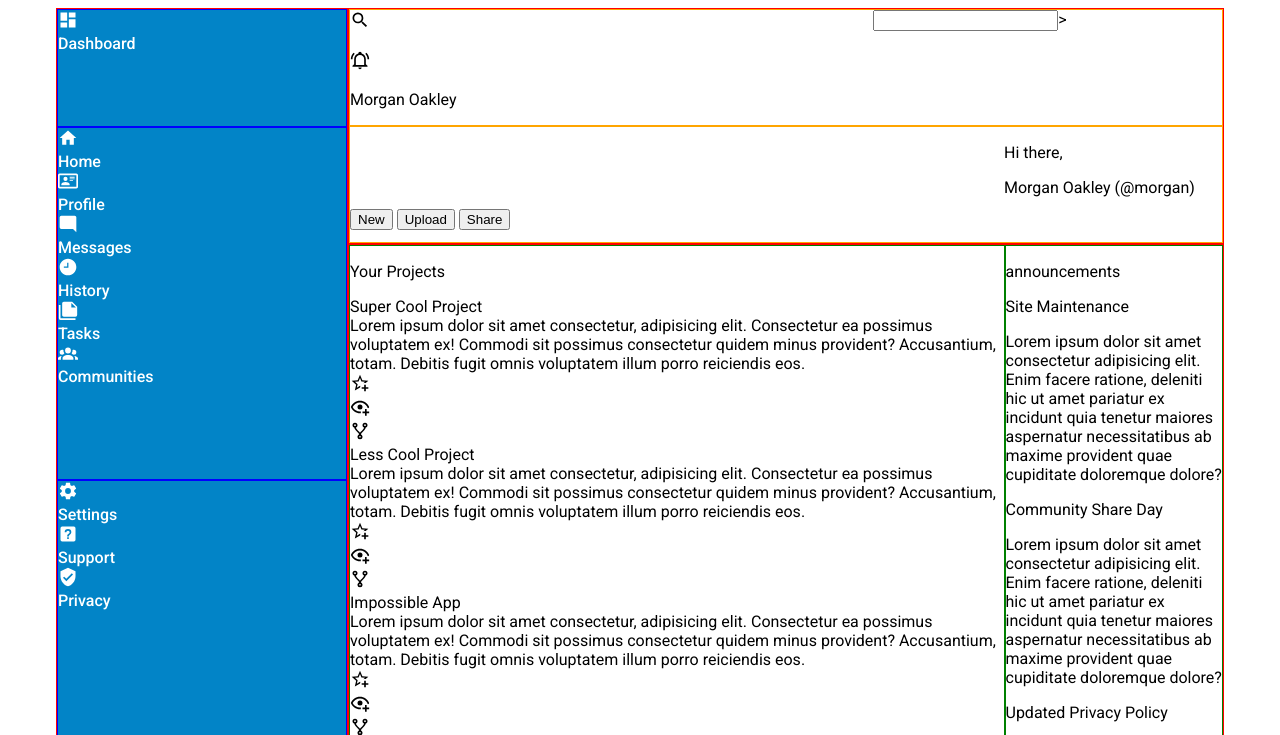
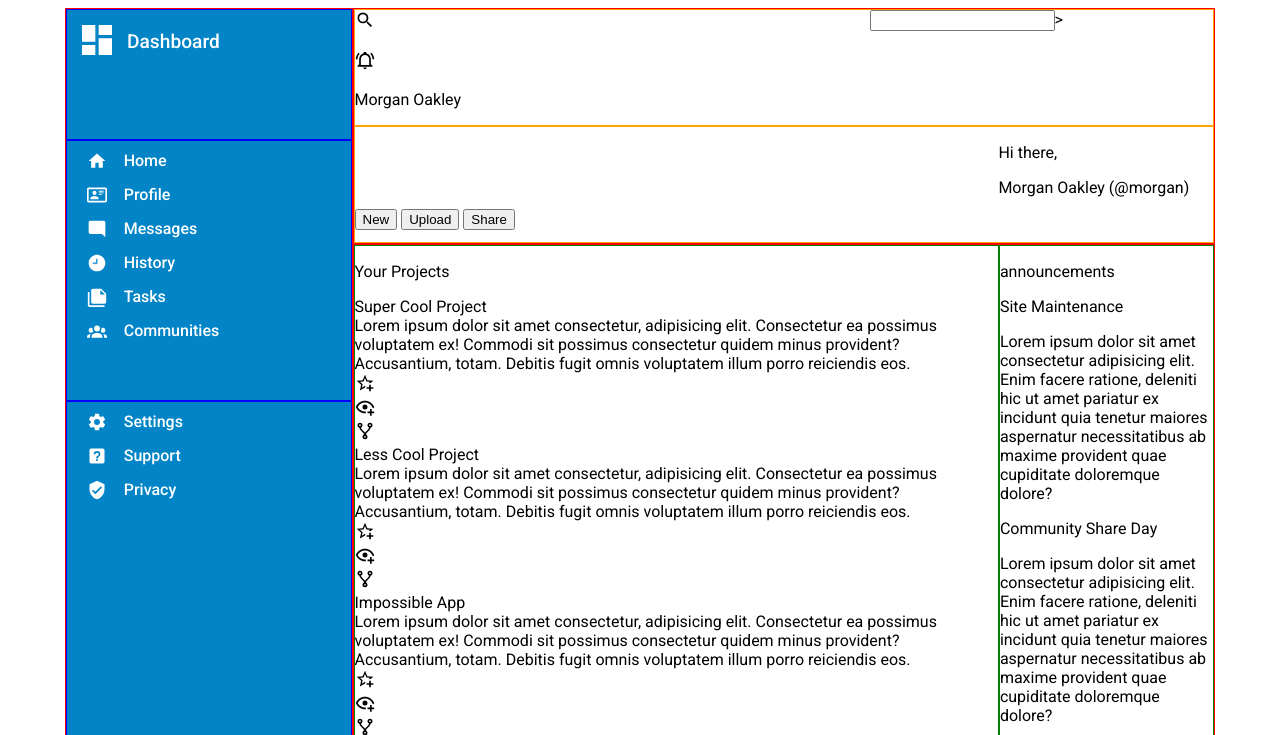
Before and after one commit to tomeklarysz/Admin-Dashboard, a plain HTML site: page index.html in a window 1280 px wide. Shown: the top 735 px of the page. Drawn offline with Linux system fonts and the light colour scheme.

Commit message:
sidebar done

```diff
--- a/index.html
+++ b/index.html
@@ -42,68 +42,50 @@
     </div>
     <div class="sidebar">
       <div class="top-sidebar">
-        <div class="sidebar-icon">
+        <div id="dashboard-icon">
           <svg xmlns="http://www.w3.org/2000/svg" viewBox="0 0 24 24"><title>view-dashboard</title><path d="M13,3V9H21V3M13,21H21V11H13M3,21H11V15H3M3,13H11V3H3V13Z" /></svg>
         </div>
         <div>Dashboard</div>
       </div>
       <div class="main-sidebar">
-        <div id="home-sidebar">
         <div class="sidebar-icon">
           <svg xmlns="http://www.w3.org/2000/svg" viewBox="0 0 24 24"><title>home</title><path d="M10,20V14H14V20H19V12H22L12,3L2,12H5V20H10Z" /></svg>
         </div>
         <div>Home</div>
-        </div>
-        <div id="profile-sidebar">
         <div class="sidebar-icon">
           <svg xmlns="http://www.w3.org/2000/svg" viewBox="0 0 24 24"><title>card-account-details-outline</title><path d="M22,3H2C0.91,3.04 0.04,3.91 0,5V19C0.04,20.09 0.91,20.96 2,21H22C23.09,20.96 23.96,20.09 24,19V5C23.96,3.91 23.09,3.04 22,3M22,19H2V5H22V19M14,17V15.75C14,14.09 10.66,13.25 9,13.25C7.34,13.25 4,14.09 4,15.75V17H14M9,7A2.5,2.5 0 0,0 6.5,9.5A2.5,2.5 0 0,0 9,12A2.5,2.5 0 0,0 11.5,9.5A2.5,2.5 0 0,0 9,7M14,7V8H20V7H14M14,9V10H20V9H14M14,11V12H18V11H14" /></svg>
         </div>
         <div>Profile</div>
-        </div>
-        <div id="messages">
         <div class="sidebar-icon">
           <svg xmlns="http://www.w3.org/2000/svg" viewBox="0 0 24 24"><title>message-reply</title><path d="M22,4C22,2.89 21.1,2 20,2H4A2,2 0 0,0 2,4V16A2,2 0 0,0 4,18H18L22,22V4Z" /></svg>
         </div>
         <div>Messages</div>
-        </div>
-        <div id="history">
         <div class="sidebar-icon">
           <svg xmlns="http://www.w3.org/2000/svg" viewBox="0 0 24 24"><title>clock-time-nine</title><path d="M12 2C6.5 2 2 6.5 2 12C2 17.5 6.5 22 12 22C17.5 22 22 17.5 22 12S17.5 2 12 2M12.5 13H7V11.5H11V7H12.5V13Z" /></svg>
         </div>
         <div>History</div>
-        </div>
-        <div id="tasks">
         <div class="sidebar-icon">
           <svg xmlns="http://www.w3.org/2000/svg" viewBox="0 0 24 24"><title>note-multiple</title><path d="M16,9H21.5L16,3.5V9M7,2H17L23,8V18A2,2 0 0,1 21,20H7C5.89,20 5,19.1 5,18V4A2,2 0 0,1 7,2M3,6V22H21V24H3A2,2 0 0,1 1,22V6H3Z" /></svg>
         </div>
         <div>Tasks</div>
-        </div>
-        <div id="communities">
         <div class="sidebar-icon">
           <svg xmlns="http://www.w3.org/2000/svg" viewBox="0 0 24 24"><title>account-group</title><path d="M12,5.5A3.5,3.5 0 0,1 15.5,9A3.5,3.5 0 0,1 12,12.5A3.5,3.5 0 0,1 8.5,9A3.5,3.5 0 0,1 12,5.5M5,8C5.56,8 6.08,8.15 6.53,8.42C6.38,9.85 6.8,11.27 7.66,12.38C7.16,13.34 6.16,14 5,14A3,3 0 0,1 2,11A3,3 0 0,1 5,8M19,8A3,3 0 0,1 22,11A3,3 0 0,1 19,14C17.84,14 16.84,13.34 16.34,12.38C17.2,11.27 17.62,9.85 17.47,8.42C17.92,8.15 18.44,8 19,8M5.5,18.25C5.5,16.18 8.41,14.5 12,14.5C15.59,14.5 18.5,16.18 18.5,18.25V20H5.5V18.25M0,20V18.5C0,17.11 1.89,15.94 4.45,15.6C3.86,16.28 3.5,17.22 3.5,18.25V20H0M24,20H20.5V18.25C20.5,17.22 20.14,16.28 19.55,15.6C22.11,15.94 24,17.11 24,18.5V20Z" /></svg>
         </div>
         <div>Communities</div>
       </div>
-      </div>
       <div class="bottom-sidebar">
-        <div id="settings">
         <div class="sidebar-icon">
           <svg xmlns="http://www.w3.org/2000/svg" viewBox="0 0 24 24"><title>cog</title><path d="M12,15.5A3.5,3.5 0 0,1 8.5,12A3.5,3.5 0 0,1 12,8.5A3.5,3.5 0 0,1 15.5,12A3.5,3.5 0 0,1 12,15.5M19.43,12.97C19.47,12.65 19.5,12.33 19.5,12C19.5,11.67 19.47,11.34 19.43,11L21.54,9.37C21.73,9.22 21.78,8.95 21.66,8.73L19.66,5.27C19.54,5.05 19.27,4.96 19.05,5.05L16.56,6.05C16.04,5.66 15.5,5.32 14.87,5.07L14.5,2.42C14.46,2.18 14.25,2 14,2H10C9.75,2 9.54,2.18 9.5,2.42L9.13,5.07C8.5,5.32 7.96,5.66 7.44,6.05L4.95,5.05C4.73,4.96 4.46,5.05 4.34,5.27L2.34,8.73C2.21,8.95 2.27,9.22 2.46,9.37L4.57,11C4.53,11.34 4.5,11.67 4.5,12C4.5,12.33 4.53,12.65 4.57,12.97L2.46,14.63C2.27,14.78 2.21,15.05 2.34,15.27L4.34,18.73C4.46,18.95 4.73,19.03 4.95,18.95L7.44,17.94C7.96,18.34 8.5,18.68 9.13,18.93L9.5,21.58C9.54,21.82 9.75,22 10,22H14C14.25,22 14.46,21.82 14.5,21.58L14.87,18.93C15.5,18.67 16.04,18.34 16.56,17.94L19.05,18.95C19.27,19.03 19.54,18.95 19.66,18.73L21.66,15.27C21.78,15.05 21.73,14.78 21.54,14.63L19.43,12.97Z" /></svg>
         </div>
         <div>Settings</div>
-        </div>
-        <div id="support">
         <div class="sidebar-icon">
           <svg xmlns="http://www.w3.org/2000/svg" viewBox="0 0 24 24"><title>help-box</title><path d="M11,18H13V16H11V18M12,6A4,4 0 0,0 8,10H10A2,2 0 0,1 12,8A2,2 0 0,1 14,10C14,12 11,11.75 11,15H13C13,12.75 16,12.5 16,10A4,4 0 0,0 12,6M5,3H19A2,2 0 0,1 21,5V19A2,2 0 0,1 19,21H5A2,2 0 0,1 3,19V5A2,2 0 0,1 5,3Z" /></svg>
         </div>
         <div>Support</div>
-        </div>
-        <div id="privacy">
         <div class="sidebar-icon">
           <svg xmlns="http://www.w3.org/2000/svg" viewBox="0 0 24 24"><title>shield-check</title><path d="M10,17L6,13L7.41,11.59L10,14.17L16.59,7.58L18,9M12,1L3,5V11C3,16.55 6.84,21.74 12,23C17.16,21.74 21,16.55 21,11V5L12,1Z" /></svg>
         </div>
         <div>Privacy</div>
-        </div>
       </div>
     </div>
     <div class="main-content">
--- a/style.css
+++ b/style.css
@@ -14,10 +14,11 @@ svg {
 
 #dashboard-icon > svg {
   height: 40px;
+  fill: white;
 }
 
 .container {
-  max-width: 1168px;
+  max-width: 1150px;
   display: grid;
   grid-template-columns: 1fr 3fr;
   grid-template-rows: 1fr 4fr;
@@ -53,7 +54,44 @@ svg {
   grid-column: 1 / 2;
   grid-row: 1 / 3;
   display: grid;
-  grid-template-rows: 1fr 3fr 6fr;
+  /* grid-template-columns: 1fr 4fr; */
+  grid-template-rows: 1fr 2fr 6fr;
+}
+
+.top-sidebar,
+.main-sidebar,
+.bottom-sidebar {
+  display: grid;
+  grid-template-columns: 1fr 4fr;
+}
+
+#dashboard-icon {
+  grid-column: 1 / 2;
+  margin: 10px;
+}
+
+.top-sidebar > div {
+  grid-column: 2 / 3;
+  margin-top: 20px;
+  font-size: larger;
+}
+
+.sidebar-icon {
+  grid-column: 1 / 2;
+  margin-left: 20px;
+}
+
+.main-sidebar,
+.bottom-sidebar {
+  align-content: baseline;
+}
+
+.main-sidebar > div {
+  margin-top: 10px;
+}
+
+.bottom-sidebar > div {
+  margin-top: 10px;
 }
 
 /* borders */
```
Lines whose indentation alone changed are shown as unchanged.
